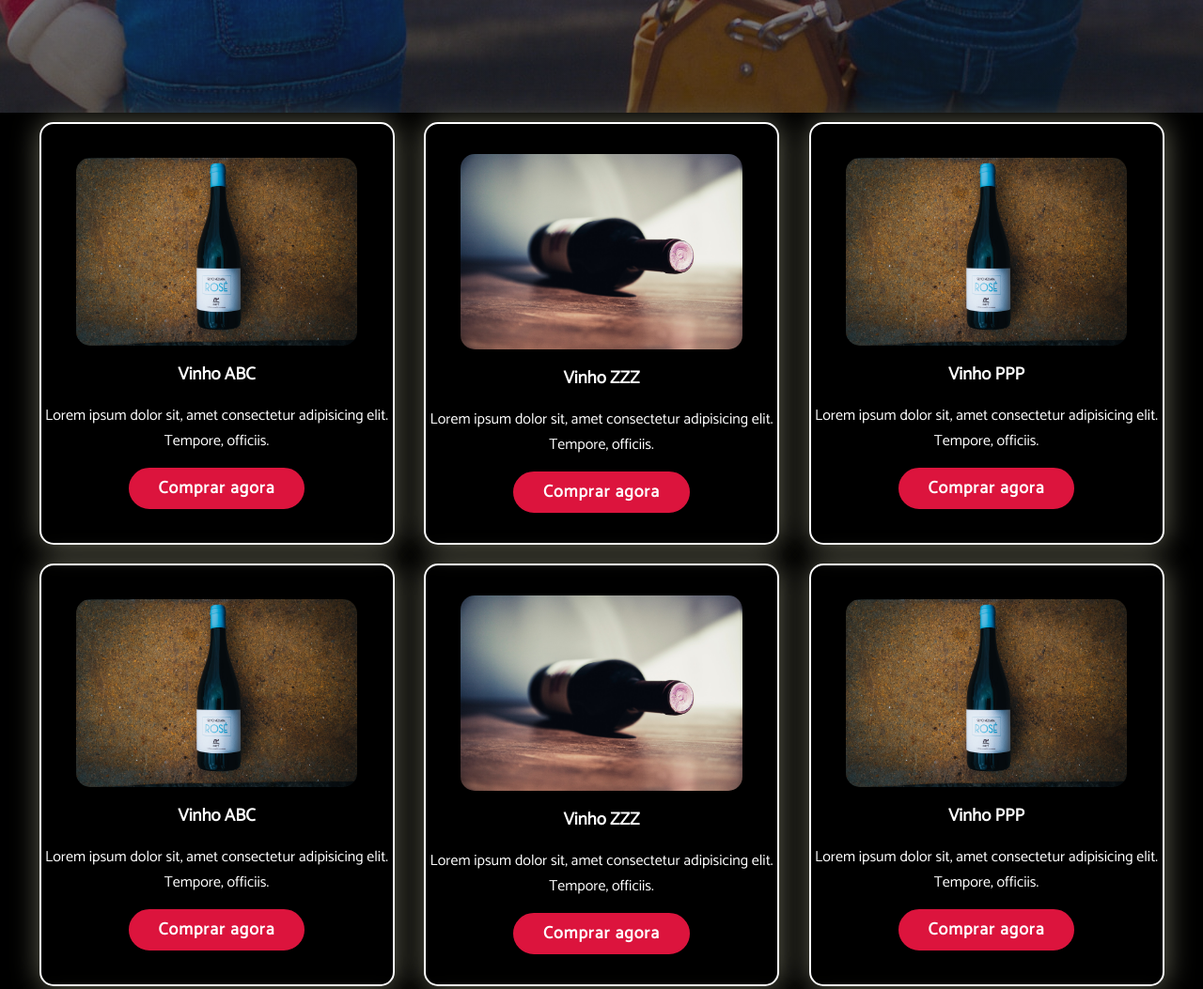
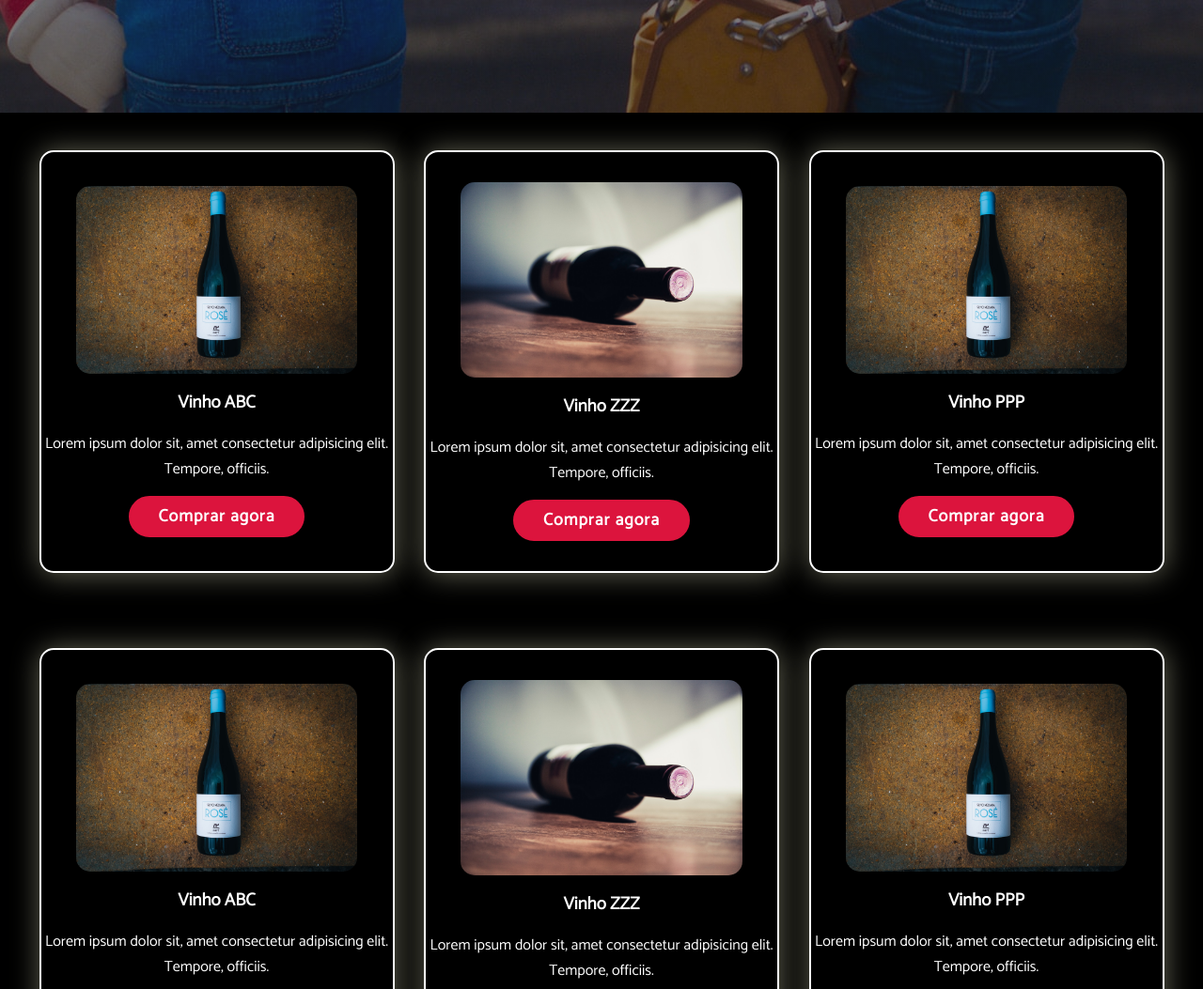
Before and after one commit to phfarath/css-1205, a plain HTML site: page css-0505-main/index.html in a window 1280 px wide. Shown: the part 680-1733 px from the top of the page at 94% size. Drawn offline with Linux system fonts and the light colour scheme.

Commit message:
css-1205

```diff
--- a/css-0505-main/assets/css/cards.css
+++ b/css-0505-main/assets/css/cards.css
@@ -18,6 +18,7 @@
     padding: 20px 0;
     /* arumando card  */
     width: 30%;
+    margin:30px 0;
     text-align: center;
     height: 450px;
     display: flex;
```
